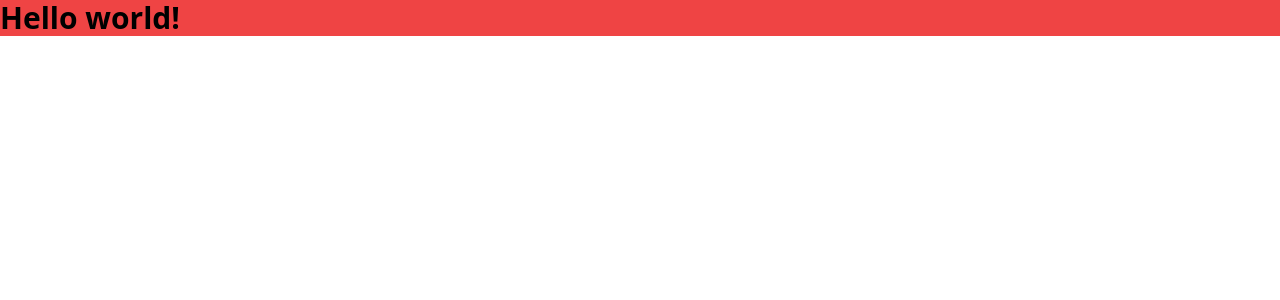
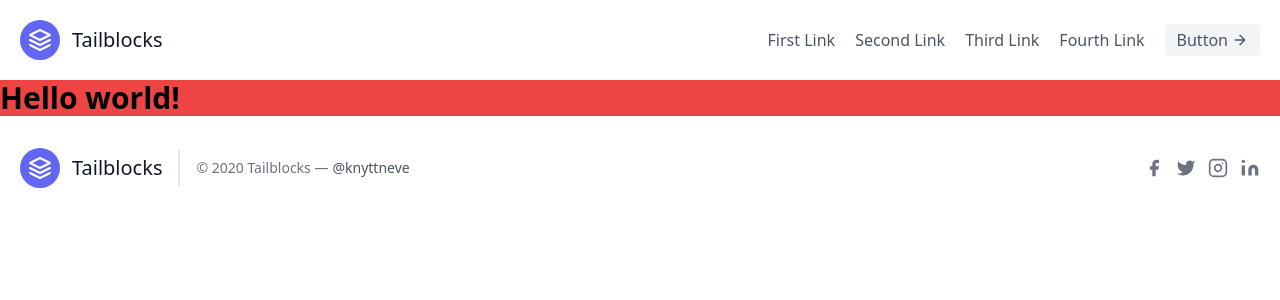
Before and after one commit to arushpanwar/bechdey, a Next.js app: page / in a window 1280 px wide. Shown: the top 300 px of the page. Built offline with nearby package versions, Linux system fonts and the light colour scheme.

Commit message:
header and footer

```diff
--- /dev/null
+++ b/components/Footer.tsx
@@ -0,0 +1,95 @@
+import React from "react";
+
+const Header = () => {
+  return (
+    <footer className="text-gray-600 body-font">
+      <div className="container px-5 py-8 mx-auto flex items-center sm:flex-row flex-col">
+        <a className="flex title-font font-medium items-center md:justify-start justify-center text-gray-900">
+          <svg
+            xmlns="http://www.w3.org/2000/svg"
+            fill="none"
+            stroke="currentColor"
+            stroke-linecap="round"
+            stroke-linejoin="round"
+            stroke-width="2"
+            className="w-10 h-10 text-white p-2 bg-indigo-500 rounded-full"
+            viewBox="0 0 24 24"
+          >
+            <path d="M12 2L2 7l10 5 10-5-10-5zM2 17l10 5 10-5M2 12l10 5 10-5"></path>
+          </svg>
+          <span className="ml-3 text-xl">Tailblocks</span>
+        </a>
+        <p className="text-sm text-gray-500 sm:ml-4 sm:pl-4 sm:border-l-2 sm:border-gray-200 sm:py-2 sm:mt-0 mt-4">
+          © 2020 Tailblocks —
+          <a
+            href="https://twitter.com/knyttneve"
+            className="text-gray-600 ml-1"
+            rel="noopener noreferrer"
+            target="_blank"
+          >
+            @knyttneve
+          </a>
+        </p>
+        <span className="inline-flex sm:ml-auto sm:mt-0 mt-4 justify-center sm:justify-start">
+          <a className="text-gray-500">
+            <svg
+              fill="currentColor"
+              stroke-linecap="round"
+              stroke-linejoin="round"
+              stroke-width="2"
+              className="w-5 h-5"
+              viewBox="0 0 24 24"
+            >
+              <path d="M18 2h-3a5 5 0 00-5 5v3H7v4h3v8h4v-8h3l1-4h-4V7a1 1 0 011-1h3z"></path>
+            </svg>
+          </a>
+          <a className="ml-3 text-gray-500">
+            <svg
+              fill="currentColor"
+              stroke-linecap="round"
+              stroke-linejoin="round"
+              stroke-width="2"
+              className="w-5 h-5"
+              viewBox="0 0 24 24"
+            >
+              <path d="M23 3a10.9 10.9 0 01-3.14 1.53 4.48 4.48 0 00-7.86 3v1A10.66 10.66 0 013 4s-4 9 5 13a11.64 11.64 0 01-7 2c9 5 20 0 20-11.5a4.5 4.5 0 00-.08-.83A7.72 7.72 0 0023 3z"></path>
+            </svg>
+          </a>
+          <a className="ml-3 text-gray-500">
+            <svg
+              fill="none"
+              stroke="currentColor"
+              stroke-linecap="round"
+              stroke-linejoin="round"
+              stroke-width="2"
+              className="w-5 h-5"
+              viewBox="0 0 24 24"
+            >
+              <rect width="20" height="20" x="2" y="2" rx="5" ry="5"></rect>
+              <path d="M16 11.37A4 4 0 1112.63 8 4 4 0 0116 11.37zm1.5-4.87h.01"></path>
+            </svg>
+          </a>
+          <a className="ml-3 text-gray-500">
+            <svg
+              fill="currentColor"
+              stroke="currentColor"
+              stroke-linecap="round"
+              stroke-linejoin="round"
+              stroke-width="0"
+              className="w-5 h-5"
+              viewBox="0 0 24 24"
+            >
+              <path
+                stroke="none"
+                d="M16 8a6 6 0 016 6v7h-4v-7a2 2 0 00-2-2 2 2 0 00-2 2v7h-4v-7a6 6 0 016-6zM2 9h4v12H2z"
+              ></path>
+              <circle cx="4" cy="4" r="2" stroke="none"></circle>
+            </svg>
+          </a>
+        </span>
+      </div>
+    </footer>
+  );
+};
+
+export default Header;
--- /dev/null
+++ b/components/Header.tsx
@@ -0,0 +1,47 @@
+import React from "react";
+
+const Header = () => {
+  return (
+    <header className="text-gray-600 body-font">
+      <div className="container mx-auto flex flex-wrap p-5 flex-col md:flex-row items-center">
+        <a className="flex title-font font-medium items-center text-gray-900 mb-4 md:mb-0">
+          <svg
+            xmlns="http://www.w3.org/2000/svg"
+            fill="none"
+            stroke="currentColor"
+            strokeLinecap="round"
+            strokeLinejoin="round"
+            strokeWidth="2"
+            className="w-10 h-10 text-white p-2 bg-indigo-500 rounded-full"
+            viewBox="0 0 24 24"
+          >
+            <path d="M12 2L2 7l10 5 10-5-10-5zM2 17l10 5 10-5M2 12l10 5 10-5"></path>
+          </svg>
+          <span className="ml-3 text-xl">Tailblocks</span>
+        </a>
+        <nav className="md:ml-auto flex flex-wrap items-center text-base justify-center">
+          <a className="mr-5 hover:text-gray-900">First Link</a>
+          <a className="mr-5 hover:text-gray-900">Second Link</a>
+          <a className="mr-5 hover:text-gray-900">Third Link</a>
+          <a className="mr-5 hover:text-gray-900">Fourth Link</a>
+        </nav>
+        <button className="inline-flex items-center bg-gray-100 border-0 py-1 px-3 focus:outline-none hover:bg-gray-200 rounded text-base mt-4 md:mt-0">
+          Button
+          <svg
+            fill="none"
+            stroke="currentColor"
+            strokeLinecap="round"
+            strokeLinejoin="round"
+            strokeWidth="2"
+            className="w-4 h-4 ml-1"
+            viewBox="0 0 24 24"
+          >
+            <path d="M5 12h14M12 5l7 7-7 7"></path>
+          </svg>
+        </button>
+      </div>
+    </header>
+  );
+};
+
+export default Header;
--- a/pages/index.tsx
+++ b/pages/index.tsx
@@ -1,7 +1,14 @@
+import Header from "@/components/Header";
+import Footer from "@/components/Footer";
+
 export default function Home() {
   return (
+    <>
+    <Header />
     <h1 className="text-3xl font-bold bg-red-500">
       Hello world!
     </h1>
+    <Footer />
+    </>
   )
 }
```
